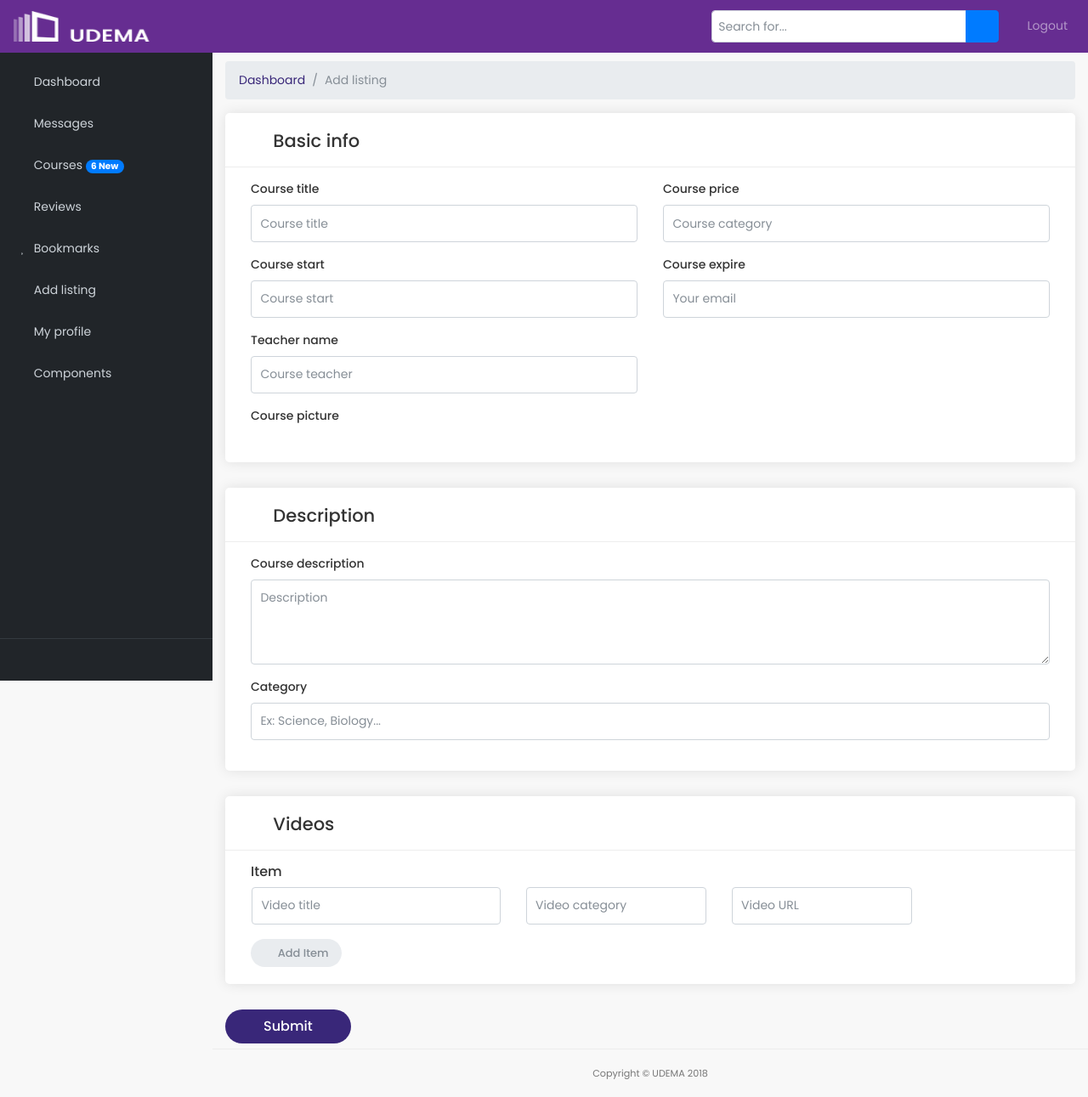
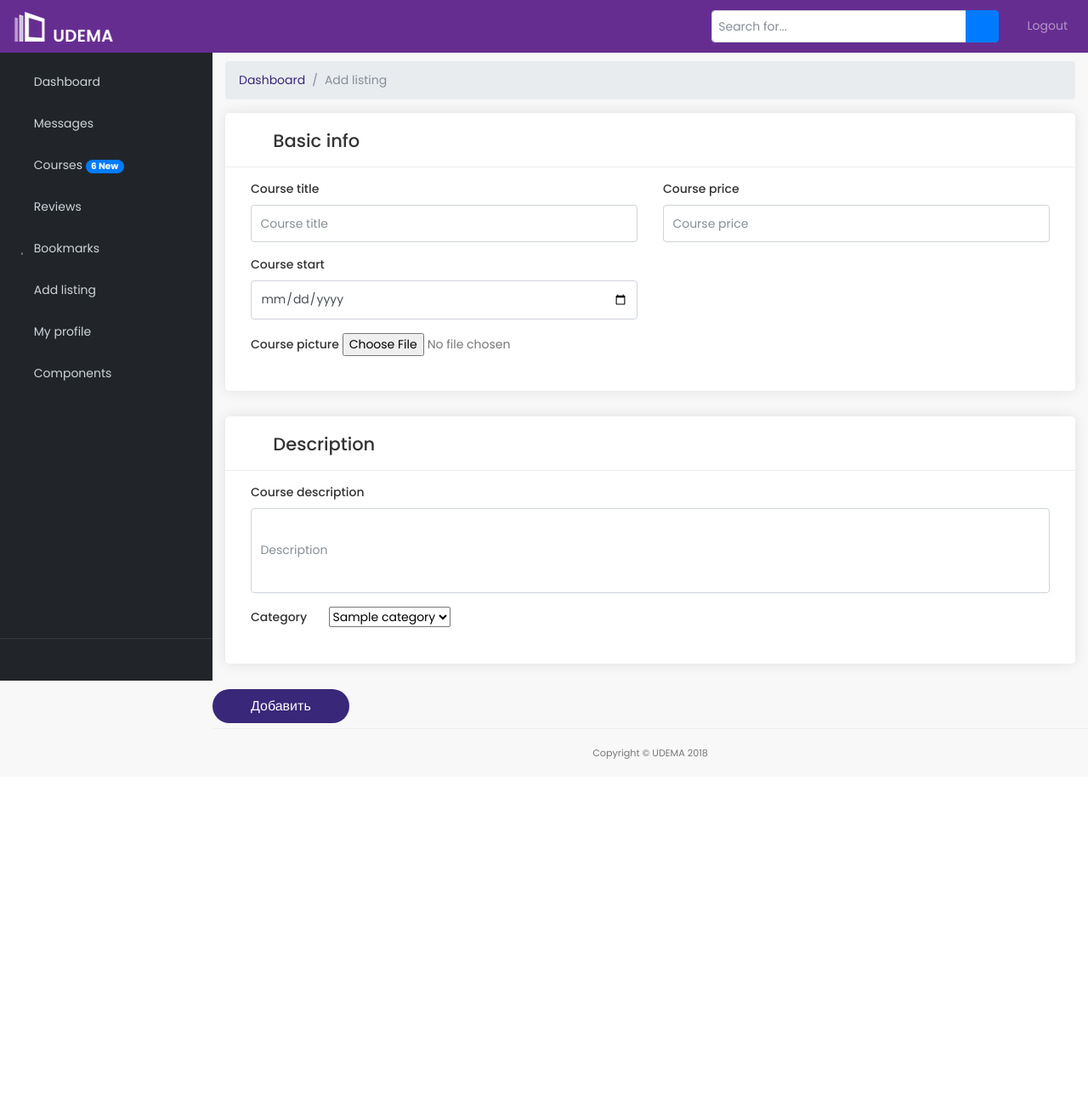
Before and after one commit to spyper148/Udema, a PHP site: template view/profile/add-listing.phtml in a window 1280 px wide. Shown: the whole page at 85% size. After the commit the page ends 893 px from the top, so only its background shows below. Run offline with PHP 8.4, Linux system fonts and the light colour scheme; the template is opened without the code that fills it: most values are stand-ins (such as "Sample title", 1, 10 or a date in 2020); some web fonts are replaced.

Commit message:
add_glisting

```diff
--- a/Controllers/MainController.php
+++ b/Controllers/MainController.php
@@ -22,6 +22,9 @@ class MainController
 
     public function add_listing(View $view)
     {
-        return $view->make('profile.add-listing');
+        $categories = \ORM::for_table('categories')->findMany();
+        return $view->make('profile.add-listing',[
+            'categories' => $categories
+        ]);
     }
 }
--- a/view/profile/add-listing.phtml
+++ b/view/profile/add-listing.phtml
@@ -10,34 +10,34 @@
   <title>UDEMA - Admin dashboard</title>
 
   <!-- Favicons-->
-  <link rel="shortcut icon" href="img/favicon.ico" type="image/x-icon">
-  <link rel="apple-touch-icon" type="image/x-icon" href="img/apple-touch-icon-57x57-precomposed.png">
-  <link rel="apple-touch-icon" type="image/x-icon" sizes="72x72" href="img/apple-touch-icon-72x72-precomposed.png">
-  <link rel="apple-touch-icon" type="image/x-icon" sizes="114x114" href="img/apple-touch-icon-114x114-precomposed.png">
-  <link rel="apple-touch-icon" type="image/x-icon" sizes="144x144" href="img/apple-touch-icon-144x144-precomposed.png">
+  <link rel="shortcut icon" href="../../assets/img/favicon.ico" type="image/x-icon">
+  <link rel="apple-touch-icon" type="image/x-icon" href="../../assets/img/apple-touch-icon-57x57-precomposed.png">
+  <link rel="apple-touch-icon" type="image/x-icon" sizes="72x72" href="../../assets/img/apple-touch-icon-72x72-precomposed.png">
+  <link rel="apple-touch-icon" type="image/x-icon" sizes="114x114" href="../../assets/img/apple-touch-icon-114x114-precomposed.png">
+  <link rel="apple-touch-icon" type="image/x-icon" sizes="144x144" href="../../assets/img/apple-touch-icon-144x144-precomposed.png">
 
   <!-- GOOGLE WEB FONT -->
   <link href="https://fonts.googleapis.com/css?family=Poppins:300,400,500,600,700,800" rel="stylesheet">
 
   <!-- Bootstrap core CSS-->
-  <link href="vendor/bootstrap/css/bootstrap.min.css" rel="stylesheet">
+  <link href="/assets/admin_section/vendor/bootstrap/css/bootstrap.min.css" rel="stylesheet">
   <!-- Main styles -->
-  <link href="css/admin.css" rel="stylesheet">
+  <link href="/assets/admin_section/css/admin.css" rel="stylesheet">
   <!-- Icon fonts-->
-  <link href="vendor/font-awesome/css/font-awesome.min.css" rel="stylesheet" type="text/css">
+  <link href="/assets/admin_section/vendor/font-awesome/css/font-awesome.min.css" rel="stylesheet" type="text/css">
   <!-- Plugin styles -->
-  <link href="vendor/datatables/dataTables.bootstrap4.css" rel="stylesheet">
-  <link href="vendor/dropzone.css" rel="stylesheet">
-  <link href="css/date_picker.css" rel="stylesheet">
+  <link href="/assets/admin_section/vendor/datatables/dataTables.bootstrap4.css" rel="stylesheet">
+  <link href="/assets/admin_section/vendor/dropzone.css" rel="stylesheet">
+  <link href="/assets/admin_section/css/date_picker.css" rel="stylesheet">
   <!-- Your custom styles -->
-  <link href="css/custom.css" rel="stylesheet">
+  <link href="/assets/admin_section/css/custom.css" rel="stylesheet">
 
 </head>
 
 <body class="fixed-nav sticky-footer" id="page-top">
   <!-- Navigation-->
   <nav class="navbar navbar-expand-lg navbar-dark bg-default fixed-top" id="mainNav">
-    <a class="navbar-brand" href="index.html"><img src="img/logo.png" data-retina="true" alt="" width="163" height="36"></a>
+    <a class="navbar-brand" href="/"><img src="/assets/admin_section/img/logo.png" data-retina="true" alt="" width="163" height="36"></a>
     <button class="navbar-toggler navbar-toggler-right" type="button" data-toggle="collapse" data-target="#navbarResponsive" aria-controls="navbarResponsive" aria-expanded="false" aria-label="Toggle navigation">
       <span class="navbar-toggler-icon"></span>
     </button>
@@ -74,7 +74,7 @@
           </a>
         </li>
 		<li class="nav-item" data-toggle="tooltip" data-placement="right" title="Add listing">
-          <a class="nav-link" href="add-listing.html">
+          <a class="nav-link" href="/add_listing">
             <i class="fa fa-fw fa-plus-circle"></i>
             <span class="nav-link-text">Add listing</span>
           </a>
@@ -213,6 +213,7 @@
     </div>
   </nav>
   <!-- /Navigation-->
+  <form enctype="multipart/form-data" method="post" action="/add_listing_store">
   <div class="content-wrapper">
     <div class="container-fluid">
       <!-- Breadcrumbs-->
@@ -222,7 +223,11 @@
         </li>
         <li class="breadcrumb-item active">Add listing</li>
       </ol>
-        <form>
+
+
+
+        <form >
+
 		<div class="box_general padding_bottom">
 			<div class="header_box version_2">
 				<h2><i class="fa fa-file"></i>Basic info</h2>
@@ -231,13 +236,13 @@
 				<div class="col-md-6">
 					<div class="form-group">
 						<label>Course title</label>
-						<input type="text" class="form-control" placeholder="Course title">
+						<input name="name" type="text" class="form-control" placeholder="Course title">
 					</div>
 				</div>
 				<div class="col-md-6">
 					<div class="form-group">
 						<label>Course price</label>
-						<input type="text" class="form-control" placeholder="Course category">
+						<input name="price" type="text" class="form-control" placeholder="Course price">
 					</div>
 				</div>
 			</div>
@@ -246,31 +251,17 @@
 				<div class="col-md-6">
 					<div class="form-group">
 						<label>Course start</label>
-						<input type="text" class="form-control date-pick" placeholder="Course start">
-					</div>
-				</div>
-				<div class="col-md-6">
-					<div class="form-group">
-						<label>Course expire</label>
-						<input type="email" class="form-control date-pick" placeholder="Your email">
+						<input name="date_start" type="date" class="form-control date-pick" placeholder="Course start">
 					</div>
 				</div>
 			</div>
-			<!-- /row-->
-			<div class="row">
-				<div class="col-md-6">
-					<div class="form-group">
-						<label>Teacher name</label>
-						<input type="text" class="form-control" placeholder="Course teacher">
-					</div>
-				</div>
-			</div>
+
 			<!-- /row-->
 			<div class="row">
 				<div class="col-md-12">
 					<div class="form-group">
 						<label>Course picture</label>
-						<form action="/file-upload" class="dropzone" ></form>
+						<input type="file" name="img">
 					</div>
 				</div>
 			</div>
@@ -286,7 +277,7 @@
 				<div class="col-md-12">
 					<div class="form-group">
 						<label>Course description</label>
-						<textarea rows="5" class="form-control" style="height:100px;" placeholder="Description"></textarea>
+						<input name="description" type="text" class="form-control" style="height:100px;" placeholder="Description">
 					</div>
 				</div>
 			</div>
@@ -295,60 +286,25 @@
 				<div class="col-md-12">
 					<div class="form-group">
 						<label>Category <a href="#0" data-toggle="tooltip" data-placement="top" title="Separated by commas"><i class="fa fa-fw fa-question-circle"></i></a></label>
-						<input type="text" class="form-control" placeholder="Ex: Science, Biology...">
+                        <select name="category">
+
+                            <?php foreach ($categories as $category): ?>
+                            <option value="<?=$category->id?>"><?=$category->category?></option>
+                            <?php endforeach;?>
+                        </select>
 					</div>
 				</div>
 			</div>
 			<!-- /row-->
 		</div>
-		<!-- /box_general-->
-
-		<div class="box_general padding_bottom">
-			<div class="header_box version_2">
-				<h2><i class="fa fa-video-camera"></i>Videos</h2>
-			</div>
-			<div class="row">
-				<div class="col-md-12">
-					<h6>Item</h6>
-					<table id="pricing-list-container" style="width:100%;">
-						<tr class="pricing-list-item">
-							<td>
-								<div class="row">
-									<div class="col-md-4">
-										<div class="form-group">
-											<input type="text" class="form-control" placeholder="Video title">
-										</div>
-									</div>
-									<div class="col-md-3">
-										<div class="form-group">
-											<input type="text" class="form-control" placeholder="Video category">
-										</div>
-									</div>
-									<div class="col-md-3">
-										<div class="form-group">
-											<input type="text" class="form-control"  placeholder="Video URL">
-										</div>
-									</div>
-									<div class="col-md-2">
-										<div class="form-group">
-											<a class="delete" href="#"><i class="fa fa-fw fa-remove"></i></a>
-										</div>
-									</div>
-								</div>
-							</td>
-						</tr>
-					</table>
-					<a href="#0" class="btn_1 gray add-pricing-list-item"><i class="fa fa-fw fa-plus-circle"></i>Add Item</a>
-					</div>
-			</div>
-			<!-- /row-->
 		</div>
 		<!-- /box_general-->
-		<input type="submit" class="btn_1 medium">
+		<input type="submit" class="btn_1 medium" value="Добавить">
 	  </div>
 	  <!-- /.container-fluid-->
    	</div>
   </form>
+
     <!-- /.container-wrapper-->
     <footer class="sticky-footer">
       <div class="container">
```
Also changed, not shown: Controllers/CourseController.php (+27 -1 lines), Middleware/AuthMiddleware.php (added, +17 -0 lines), index.php (+12 -1 lines).
